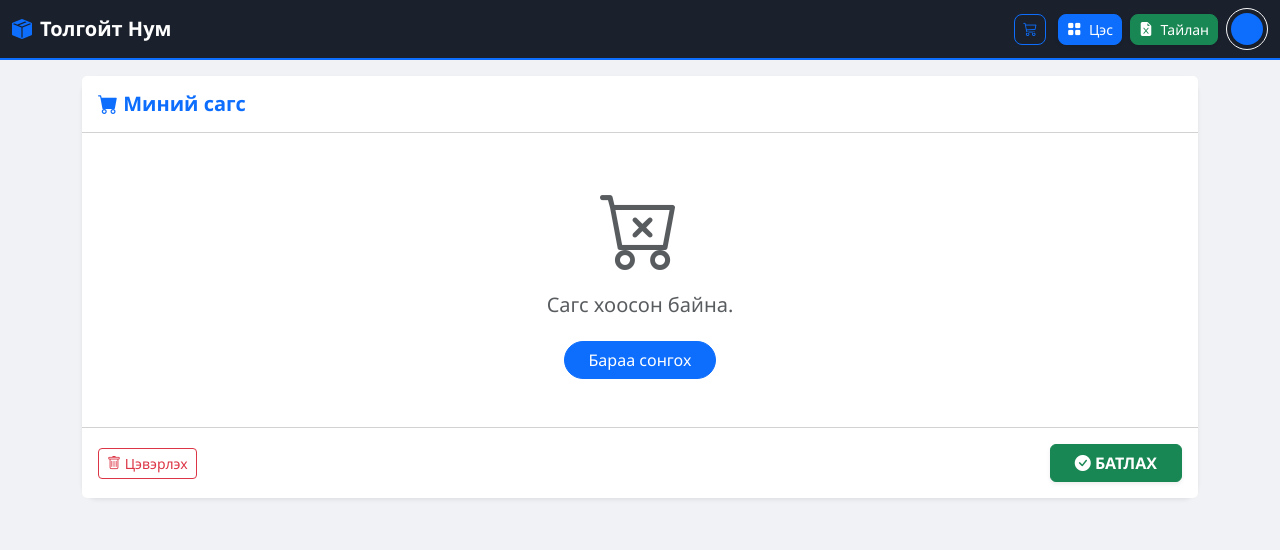
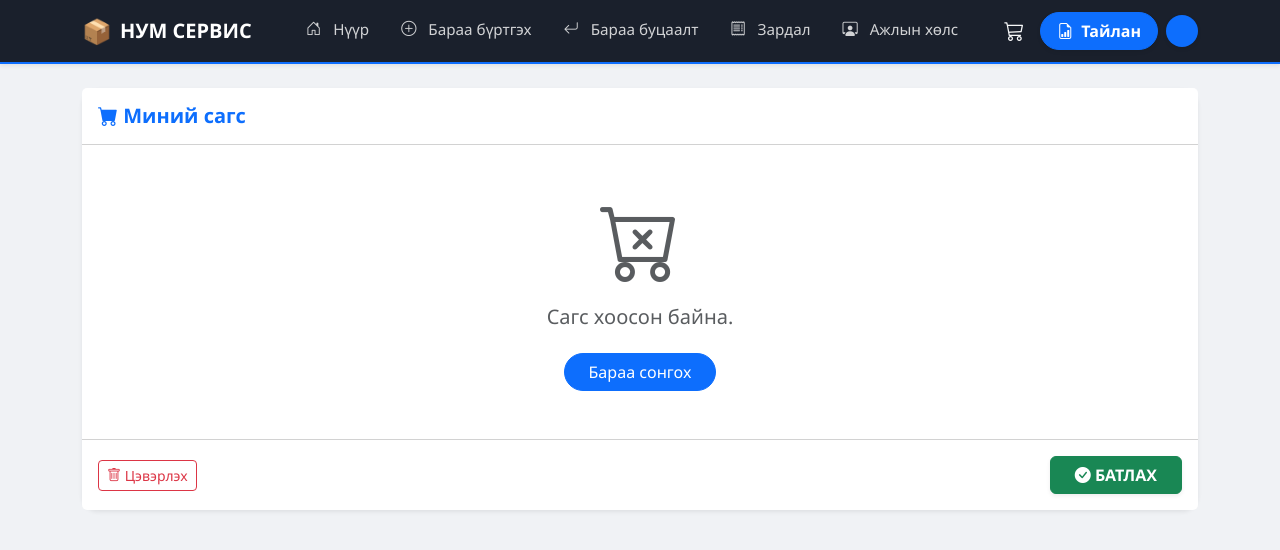
Before and after one commit to TSodoo-1985/Tolgoit_Num, a Python web app: template templates/cart.html in a window 1280 px wide. Shown: the top 550 px of the page. Run offline with Jinja, Linux system fonts and the light colour scheme; the template is opened without the code that fills it, so the values that code supplies are empty.

Commit message:
Update layout.html

```diff
--- a/templates/layout.html
+++ b/templates/layout.html
@@ -11,126 +11,152 @@
         .navbar { background-color: #1a202c !important; border-bottom: 2px solid #0d6efd; padding: 8px 0; }
         .dropdown-menu { border-radius: 12px; border: none; box-shadow: 0 10px 30px rgba(0,0,0,0.15); padding: 12px; }
         .user-avatar { width: 32px; height: 32px; background: #0d6efd; color: white; border-radius: 50%; display: flex; align-items: center; justify-content: center; font-weight: bold; font-size: 12px; }
-        .nav-link-custom { color: rgba(255,255,255,0.8); transition: 0.3s; }
-        .nav-link-custom:hover { color: #fff; }
-        @media (max-width: 576px) { .nav-text { display: none; } }
+        .nav-link-custom { color: rgba(255,255,255,0.8); transition: 0.2s; font-weight: 500; font-size: 0.95rem; }
+        .nav-link-custom:hover { background: rgba(255,255,255,0.1); color: white; }
+        .nav-link-custom.active { background: #0d6efd; color: white; }
+        .icon-box { width: 40px; height: 40px; border-radius: 10px; display: flex; align-items: center; justify-content: center; font-size: 1.2rem; }
+        .dropdown-item { border-radius: 8px; padding: 10px; margin-bottom: 4px; transition: 0.2s; }
+        .dropdown-item:hover { background-color: #f8f9fa; }
+        .badge-cart { position: absolute; top: 2px; right: 2px; font-size: 10px; padding: 3px 6px; }
     </style>
 </head>
 <body>
 
-<nav class="navbar navbar-dark sticky-top">
-    <div class="container-fluid d-flex align-items-center">
+<nav class="navbar navbar-expand-lg navbar-dark sticky-top shadow-sm">
+    <div class="container">
         <a class="navbar-brand fw-bold d-flex align-items-center" href="{{ url_for('dashboard') }}">
-            <i class="bi bi-box-seam-fill text-primary me-2"></i>
-            <span>Толгойт Нум</span>
+            <span class="fs-4 me-2">📦</span> <span class="d-none d-sm-inline">НУМ СЕРВИС</span>
         </a>
 
-        <div class="d-flex gap-2 align-items-center ms-auto">
-
-            <a href="{{ url_for('cart_page') }}" class="btn btn-outline-primary btn-sm rounded-3 position-relative mx-1">
-                <i class="bi bi-cart3"></i>
-                <span id="cart-count-badge" class="position-absolute top-0 start-100 translate-middle badge rounded-pill bg-danger" style="display: none;">0</span>
+        <div class="d-flex align-items-center gap-2 order-lg-3">
+            <a href="{{ url_for('cart_page') }}" class="btn btn-outline-light border-0 position-relative p-2 rounded-circle">
+                <i class="bi bi-cart3 fs-5"></i>
+                <span id="cart-badge" class="badge rounded-pill bg-danger badge-cart" style="display: none;">0</span>
             </a>
 
             <div class="dropdown">
-                <button class="btn btn-primary btn-sm rounded-3 shadow-sm" type="button" data-bs-toggle="dropdown">
-                    <i class="bi bi-grid-fill"></i> <span class="nav-text ms-1">Цэс</span>
+                <button class="btn btn-primary rounded-pill px-3 fw-bold d-flex align-items-center shadow-sm" data-bs-toggle="dropdown">
+                    <i class="bi bi-file-earmark-bar-graph me-2"></i> <span class="d-none d-sm-inline">Тайлан</span>
                 </button>
-                <ul class="dropdown-menu dropdown-menu-end shadow-lg" style="min-width: 220px;">
-                    <li><h6 class="dropdown-header text-primary fw-bold px-0 mb-1 small text-uppercase">📊 Шинжилгээ</h6></li>
-                    <li><a class="dropdown-item py-2" href="{{ url_for('statistics') }}"><i class="bi bi-graph-up-arrow text-danger me-2"></i>Статистик</a></li>
+                <div class="dropdown-menu dropdown-menu-end mt-2" style="width: 300px;">
+                    <div class="px-3 py-2 mb-2 border-bottom">
+                        <label class="form-label small fw-bold text-muted text-uppercase mb-1">Хугацаа сонгох</label>
+                        <div class="d-flex gap-2">
+                            <input type="date" id="start_date_input" class="form-control form-control-sm border-0 bg-light" value="{{ (now - timedelta(days=30)).strftime('%Y-%m-%d') }}">
+                            <input type="date" id="end_date_input" class="form-control form-control-sm border-0 bg-light" value="{{ now.strftime('%Y-%m-%d') }}">
+                        </div>
+                    </div>
 
-                    <li><hr class="dropdown-divider"></li>
+                    <a class="dropdown-item d-flex align-items-center" href="#" onclick="handleDownload('Жижиглэн зарлага')">
+                        <div class="icon-box bg-primary-subtle text-primary me-3"><i class="bi bi-cart-check"></i></div>
+                        <div><div class="fw-bold">Жижиглэн борлуулалт</div><div class="small text-muted">Өдөр тутмын борлуулалт</div></div>
+                    </a>
 
-                    <li><h6 class="dropdown-header text-dark fw-bold px-0 mb-1 small text-uppercase">🛠 Үйлдэл</h6></li>
-                    <li><a class="dropdown-item py-2" href="{{ url_for('add_product_page') }}"><i class="bi bi-plus-circle text-success me-2"></i>Бараа нэмэх</a></li>
-                    <li><a class="dropdown-item py-2" href="{{ url_for('special_transfer') }}"><i class="bi bi-arrow-left-right text-warning me-2"></i>Шилжүүлэг</a></li>
-                    <li><a class="dropdown-item py-2" href="{{ url_for('inventory') }}"><i class="bi bi-list-check me-2"></i>Тооллого</a></li>
+                    <a class="dropdown-item d-flex align-items-center" href="#" onclick="handleDownload('Бөөний зарлага')">
+                        <div class="icon-box bg-info-subtle text-info me-3"><i class="bi bi-truck"></i></div>
+                        <div><div class="fw-bold">Бөөний борлуулалт</div><div class="small text-muted">Бөөний худалдааны түүх</div></div>
+                    </a>
 
-                    <li><a class="dropdown-item py-2" href="{{ url_for('expenses') }}"><i class="bi bi-cash-coin text-danger me-2"></i>Зардал & Цалин</a></li>
-                </ul>
+                    <a class="dropdown-item d-flex align-items-center" href="#" onclick="handleReturnDownload()">
+                        <div class="icon-box bg-danger-subtle text-danger me-3"><i class="bi bi-arrow-return-left"></i></div>
+                        <div><div class="fw-bold">Буцаалтын тайлан</div><div class="small text-muted">Барааны буцаалтын түүх</div></div>
+                    </a>
+
+                    <a class="dropdown-item d-flex align-items-center" href="#" onclick="handleInventoryDownload()">
+                        <div class="icon-box bg-success-subtle text-success me-3"><i class="bi bi-box-seam"></i></div>
+                        <div><div class="fw-bold">Барааны үлдэгдэл</div><div class="small text-muted">Агуулахын одоогийн нөөц</div></div>
+                    </a>
+
+                    <a class="dropdown-item d-flex align-items-center" href="#" onclick="handleExpenseDownload('all')">
+                        <div class="icon-box bg-warning-subtle text-warning me-3"><i class="bi bi-cash-stack"></i></div>
+                        <div><div class="fw-bold">Зардлын тайлан</div><div class="small text-muted">Бүх урсгал зардлууд</div></div>
+                    </a>
+                </div>
             </div>
 
             <div class="dropdown">
-                <button class="btn btn-success btn-sm rounded-3 shadow-sm" type="button" data-bs-toggle="dropdown">
-                    <i class="bi bi-file-earmark-excel-fill"></i> <span class="nav-text ms-1">Тайлан</span>
-                </button>
-                <ul class="dropdown-menu dropdown-menu-end p-3 shadow-lg" style="min-width: 280px;">
-                    <li><h6 class="dropdown-header text-dark fw-bold px-0 mb-2 small text-uppercase"><i class="bi bi-calendar3 me-2"></i>Огноо сонгох</h6></li>
-                    <div class="row g-2 mb-3">
-                        <div class="col-6">
-                            <label class="small text-muted" style="font-size: 10px;">ЭХЛЭХ</label>
-                            <input type="date" id="start_date_input" class="form-control form-control-sm border-2">
-                        </div>
-                        <div class="col-6">
-                            <label class="small text-muted" style="font-size: 10px;">ДУУСАХ</label>
-                            <input type="date" id="end_date_input" class="form-control form-control-sm border-2">
-                        </div>
-                    </div>
+                <a href="#" class="text-decoration-none d-flex align-items-center" data-bs-toggle="dropdown">
+                    <div class="user-avatar shadow-sm">{{ current_user.username[0].upper() }}</div>
+                </a>
+                <ul class="dropdown-menu dropdown-menu-end shadow border-0 mt-2">
+                    <li class="px-3 py-2 border-bottom mb-2 text-center">
+                        <div class="fw-bold text-dark">{{ current_user.username }}</div>
+                        <small class="text-muted">Админ</small>
+                    </li>
+                    <li><a class="dropdown-item" href="{{ url_for('users_list') }}"><i class="bi bi-people me-2"></i> Хэрэглэгчид</a></li>
+                    <li><a class="dropdown-item" href="{{ url_for('change_password') }}"><i class="bi bi-shield-lock me-2"></i> Нууц үг солих</a></li>
                     <li><hr class="dropdown-divider"></li>
-                    <li><h6 class="dropdown-header text-primary fw-bold px-0 small text-uppercase">📦 Барааны гүйлгээ</h6></li>
-                    <li><button class="dropdown-item py-2" onclick="handleDownload('Жижиглэн зарлага')"><i class="bi bi-cart-check text-primary me-2"></i>Жижиглэн</button></li>
-                    <li><button class="dropdown-item py-2" onclick="handleDownload('Бөөний зарлага')"><i class="bi bi-truck text-info me-2"></i>Бөөний</button></li>
-                    <li><button class="dropdown-item py-2" onclick="handleDownload('Өртгөөр зарлага')"><i class="bi bi-arrow-left-right text-warning me-2"></i>Шилжүүлэг тайлан</button></li>
-                    <li><button class="dropdown-item py-2" onclick="handleDownload('Орлого')"><i class="bi bi-box-arrow-in-down text-success me-2"></i>Орлого</button></li>
-                    <li><hr class="dropdown-divider"></li>
-                    <li><h6 class="dropdown-header text-danger fw-bold px-0 small text-uppercase">💸 Зардал & Цалин</h6></li>
-                    <li><button class="dropdown-item py-2" onclick="handleExpenseDownload('Зардал')"><i class="bi bi-cash-stack text-danger me-2"></i>Ерөнхий зардал татах</button></li>
-                    <li><button class="dropdown-item py-2" onclick="handleLaborDownload()"><i class="bi bi-tools text-primary me-2"></i>Ажлын хөлс татах</button></li>
-                    <li><button class="dropdown-item py-2 fw-bold text-dark" onclick="handleSalaryDownload()"><i class="bi bi-person-check text-info me-2"></i>Ажилчдын цалин татах</button></li>
-                    <li><hr class="dropdown-divider"></li>
-                    <li><h6 class="dropdown-header text-success fw-bold px-0 small text-uppercase">📋 Тооллого</h6></li>
-                    <li><button class="dropdown-item py-2" onclick="handleInventoryDownload()"><i class="bi bi-clipboard-check text-warning me-2"></i>Тооллого татах</button></li>
-                    <li><a class="dropdown-item py-2 fw-bold text-success bg-light rounded" href="{{ url_for('export_balance') }}"><i class="bi bi-file-earmark-spreadsheet-fill me-2"></i>Үлдэгдэл татах</a></li>
+                    <li><a class="dropdown-item text-danger" href="{{ url_for('logout') }}"><i class="bi bi-box-arrow-right me-2"></i> Гарах</a></li>
                 </ul>
             </div>
+        </div>
 
-            <div class="dropdown">
-                <button class="btn btn-outline-light btn-sm rounded-pill d-flex align-items-center gap-2 px-1" type="button" data-bs-toggle="dropdown">
-                    <div class="user-avatar shadow-sm">{{ current_user.username[0] | upper }}</div>
-                </button>
-                <ul class="dropdown-menu dropdown-menu-end shadow-lg mt-2">
-                    <li class="px-3 py-2 bg-light rounded-top small fw-bold text-dark border-bottom mb-2">
-                        <i class="bi bi-person-circle me-1"></i> {{ current_user.username }}
-                    </li>
-                    {% if current_user.role == 'admin' %}
-                    <li><a class="dropdown-item py-2" href="{{ url_for('users_list') }}"><i class="bi bi-people-fill text-primary me-2"></i>Хэрэглэгчид</a></li>
-                    <li><a class="dropdown-item py-2 fw-bold text-primary" href="{{ url_for('import_products_page') }}">
-                        <i class="bi bi-file-earmark-spreadsheet-fill me-2"></i>Бараа бөөнөөр оруулах</a>
-                    </li>
-                    {% endif %}
-                    <li><a class="dropdown-item py-2" href="{{ url_for('change_password') }}"><i class="bi bi-key-fill text-warning me-2"></i>Нууц үг солих</a></li>
-                    <li><hr class="dropdown-divider"></li>
-                    <li><a class="dropdown-item py-2 text-danger fw-bold" href="{{ url_for('logout') }}"><i class="bi bi-box-arrow-right me-2"></i>Гарах</a></li>
-                </ul>
-            </div>
+        <button class="navbar-toggler border-0 shadow-none" type="button" data-bs-toggle="collapse" data-bs-target="#navbarNav">
+            <span class="navbar-toggler-icon"></span>
+        </button>
+
+        <div class="collapse navbar-collapse" id="navbarNav">
+            <ul class="navbar-nav mx-auto py-3 py-lg-0">
+                <li class="nav-item">
+                    <a class="nav-link nav-link-custom py-2 px-3 rounded-pill mb-1 {{ 'active' if request.endpoint == 'dashboard' }}" href="{{ url_for('dashboard') }}">
+                        <i class="bi bi-house-door me-2"></i> Нүүр
+                    </a>
+                </li>
+                <li class="nav-item">
+                    <a class="nav-link nav-link-custom py-2 px-3 rounded-pill mb-1 {{ 'active' if request.endpoint == 'add_product' }}" href="{{ url_for('add_product') }}">
+                        <i class="bi bi-plus-circle me-2"></i> Бараа бүртгэх
+                    </a>
+                </li>
+                <li class="nav-item">
+                    <a class="nav-link nav-link-custom py-2 px-3 rounded-pill mb-1 {{ 'active' if request.endpoint == 'returns' }}" href="{{ url_for('returns') }}">
+                        <i class="bi bi-arrow-return-left me-2"></i> Бараа буцаалт
+                    </a>
+                </li>
+                <li class="nav-item">
+                    <a class="nav-link nav-link-custom py-2 px-3 rounded-pill mb-1 {{ 'active' if request.endpoint == 'expenses' }}" href="{{ url_for('expenses') }}">
+                        <i class="bi bi-receipt me-2"></i> Зардал
+                    </a>
+                </li>
+                <li class="nav-item">
+                    <a class="nav-link nav-link-custom py-2 px-3 rounded-pill mb-1 {{ 'active' if request.endpoint == 'labor' }}" href="{{ url_for('labor') }}">
+                        <i class="bi bi-person-workspace me-2"></i> Ажлын хөлс
+                    </a>
+                </li>
+            </ul>
         </div>
     </div>
 </nav>
 
-<div class="container mt-3 pb-5">
-    {% with messages = get_flashed_messages() %}{% if messages %}{% for m in messages %}
-    <div class="alert alert-info alert-dismissible fade show border-0 shadow-sm rounded-4 animate__animated animate__fadeInDown">
-        <i class="bi bi-info-circle-fill me-2"></i>{{ m }}
-        <button type="button" class="btn-close" data-bs-dismiss="alert"></button>
-    </div>
-    {% endfor %}{% endif %}{% endwith %}
+<div class="container py-4">
+    {% with messages = get_flashed_messages() %}
+        {% if messages %}
+            {% for message in messages %}
+                <div class="alert alert-info alert-dismissible fade show rounded-4 border-0 shadow-sm mb-4" role="alert">
+                    <i class="bi bi-info-circle-fill me-2"></i> {{ message }}
+                    <button type="button" class="btn-close shadow-none" data-bs-dismiss="alert"></button>
+                </div>
+            {% endfor %}
+        {% endif %}
+    {% endwith %}
 
     {% block content %}{% endblock %}
 </div>
 
 <script src="https://cdn.jsdelivr.net/npm/bootstrap@5.3.0/dist/js/bootstrap.bundle.min.js"></script>
 <script>
+    // Сагсны тэмдэг шинэчлэх
     function updateBadge() {
-        let cart = JSON.parse(localStorage.getItem('myCart')) || [];
-        const badge = document.getElementById('cart-count-badge');
-        if (badge) {
+        const cart = JSON.parse(localStorage.getItem('myCart')) || [];
+        const badge = document.getElementById('cart-badge');
+        if (cart.length > 0) {
             badge.innerText = cart.length;
-            badge.style.display = cart.length > 0 ? 'block' : 'none';
+            badge.style.display = 'block';
+        } else {
+            badge.style.display = 'none';
         }
     }
-    document.addEventListener('DOMContentLoaded', updateBadge);
 
+    // Тайлан татах функцууд
     function handleDownload(type) {
         const s = document.getElementById('start_date_input').value;
         const e = document.getElementById('end_date_input').value;
@@ -152,6 +178,14 @@
         window.location.href = `/export-inventory-report?start_date=${s}&end_date=${e}`;
     }
 
+    // ШИНЭЭР НЭМЭГДСЭН: БУЦААЛТЫН ТАЙЛАН ТАТАХ
+    function handleReturnDownload() {
+        const s = document.getElementById('start_date_input').value;
+        const e = document.getElementById('end_date_input').value;
+        if(!s || !e) { alert("Огноо сонгоно уу!"); return; }
+        window.location.href = `/export-return-report?start_date=${s}&end_date=${e}`;
+    }
+
     function handleLaborDownload() {
         const s = document.getElementById('start_date_input').value;
         const e = document.getElementById('end_date_input').value;
@@ -159,12 +193,8 @@
         window.location.href = `/export-labor-report?start_date=${s}&end_date=${e}`;
     }
 
-    function handleSalaryDownload() {
-        const s = document.getElementById('start_date_input').value;
-        const e = document.getElementById('end_date_input').value;
-        if(!s || !e) { alert("Огноо сонгоно уу!"); return; }
-        window.location.href = `/export-salary-report?start_date=${s}&end_date=${e}`;
-    }
+    document.addEventListener('DOMContentLoaded', updateBadge);
 </script>
+
 </body>
 </html>
```
